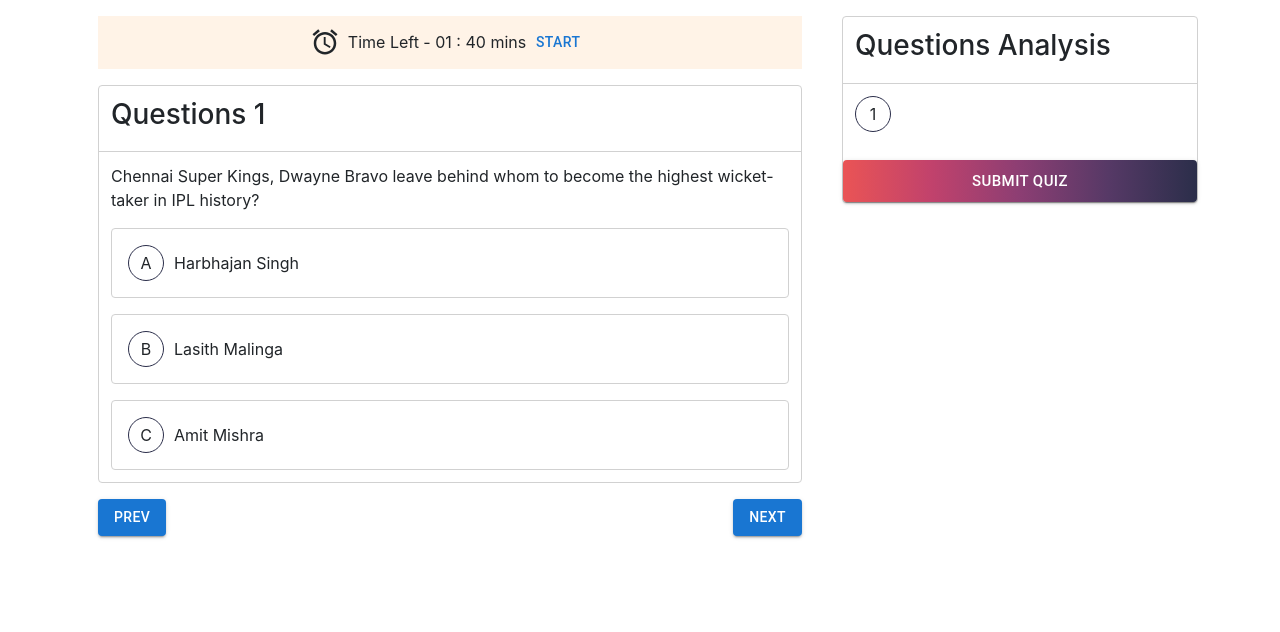
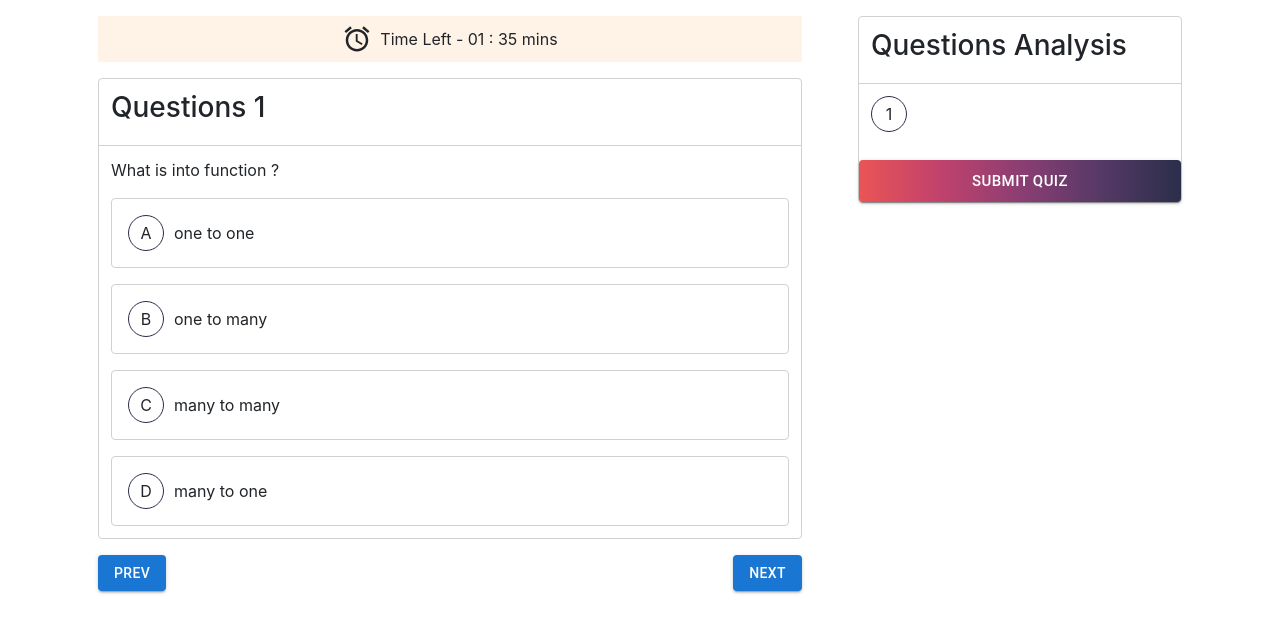
Before and after one commit to maheshkutty/quizbuddy, a React (Create React App) app: page /attemptquiz in a window 1280 px wide. Shown: the top 632 px of the page. Built offline with nearby package versions, Linux system fonts and the light colour scheme.

Commit message:
quiz timer added

```diff
--- a/src/component/AttemptQuiz.js
+++ b/src/component/AttemptQuiz.js
@@ -21,7 +21,7 @@
           <div className="col">
             <QuestionDetails />
           </div>
-          <Box
+          {/* <Box
             sx={{
               display: "flex",
               justifyContent: "space-between",
@@ -30,9 +30,9 @@
           >
             <Button variant="contained">Prev</Button>
             <Button variant="contained">Next</Button>
-          </Box>
+          </Box> */}
         </div>
-        <div className="col-4">
+        <div className="col-4 sticky-top">
           <QuestionsList />
         </div>
       </div>
--- a/src/component/Login.js
+++ b/src/component/Login.js
@@ -25,7 +25,7 @@
 
   useEffect(() => {
     if (props.userSession.uid != "") {
-      navigate("/");
+      navigate("/problems");
     }
     setLoginLoad(false);
   }, [props.userSession]);
--- a/src/component/QuestionDetails.js
+++ b/src/component/QuestionDetails.js
@@ -1,46 +1,231 @@
-import React from "react";
-import { Box } from "@mui/material";
+import React, { useEffect, useState } from "react";
+import { Box, Button } from "@mui/material";
 import "../css/questionList.css";
 
-const options = ["Harbhajan Singh", "Lasith Malinga", "Amit Mishra"];
+function QuestionDetails() {
+  const [questionDetailsData, setQuestionDetailsData] = useState([
+    {
+      qid: "1",
+      question: "What is into function ?",
+      q_type: "MCQ",
+      diff_lvl: "mid",
+      ans_id: [4],
+      show: true,
+      time: 0,
+      options: [
+        {
+          id: "1",
+          type: "text",
+          value: "one to one",
+          fileImg: "",
+          isAns: false,
+        },
+        {
+          id: "2",
+          type: "text",
+          value: "one to many",
+          fileImg: "",
+          isAns: false,
+        },
+        {
+          type: "text",
+          value: "many to many",
+          fileImg: "",
+          id: 3,
+          isAns: false,
+        },
+        {
+          type: "text",
+          value: "many to one",
+          fileImg: "",
+          id: 4,
+          isAns: false,
+        },
+      ],
+    },
+    {
+      qid: "1",
+      question: "Who am i ?",
+      q_type: "MCQ",
+      diff_lvl: "mid",
+      ans_id: [4],
+      show: false,
+      time: 0,
+      options: [
+        {
+          id: "1",
+          type: "text",
+          value: "one to one",
+          fileImg: "",
+          isAns: false,
+        },
+        {
+          id: "2",
+          type: "text",
+          value: "one to many",
+          fileImg: "",
+          isAns: false,
+        },
+        {
+          type: "text",
+          value: "many to many",
+          fileImg: "",
+          id: 3,
+          isAns: false,
+        },
+        {
+          type: "text",
+          value: "many to one",
+          fileImg: "",
+          id: 4,
+          isAns: false,
+        },
+      ],
+    },
+  ]);
 
-function QuestionDetails() {
-  const showOptions = () => {
+  const [intervalId, setIntervalId] = useState(-1);
+
+  useEffect(() => {
+    const id = setIntervalId(
+      setInterval(() => {
+        setQuestionDetailsData((prev) =>
+          prev.map((item, j) => {
+            if (j == 0) return { ...item, time: item.time + 1 };
+            else return { ...item };
+          })
+        );
+      }, 1000)
+    );
+    return () => {
+      clearTimeout(id);
+    };
+  }, []);
+
+  useEffect(() => {
+    clearTimeout(intervalId);
+  }, []);
+
+  const nextShow = (i) => {
+    const qtempdata = questionDetailsData;
+    if (i + 1 < questionDetailsData.length) {
+      clearInterval(intervalId);
+      qtempdata[i].show = false;
+      qtempdata[i + 1].show = true;
+      setIntervalId(
+        setInterval(() => {
+          setQuestionDetailsData((prev) =>
+            prev.map((item, j) => {
+              if (j == i + 1) return { ...item, time: item.time + 1 };
+              else return { ...item };
+            })
+          );
+        }, 1000)
+      );
+    }
+    setQuestionDetailsData([...qtempdata]);
+  };
+
+  const prevShow = (i) => {
+    const qtempdata = questionDetailsData;
+    if (i - 1 >= 0) {
+      clearInterval(intervalId);
+      qtempdata[i].show = false;
+      qtempdata[i - 1].show = true;
+      setIntervalId(
+        setInterval(() => {
+          setQuestionDetailsData((prev) =>
+            prev.map((item, j) => {
+              if (j == i - 1) return { ...item, time: item.time + 1 };
+              else return { ...item };
+            })
+          );
+        }, 1000)
+      );
+    }
+    setQuestionDetailsData([...qtempdata]);
+  };
+
+  const selectAns = (a, b) => {
+    const qtempdata = questionDetailsData;
+    qtempdata[a].options = qtempdata[a].options.map((item) => {
+      return { ...item, isAns: false };
+    });
+    qtempdata[a].options[b].isAns = true;
+    setQuestionDetailsData([...qtempdata]);
+  };
+
+  const showOptions = (options, j) => {
     return options.map((item, index) => {
       return (
         <Box
+          key={index}
           sx={{
             display: "flex",
             alignItems: "center",
             border: 1,
             p: 2,
-            mt:2,
+            mt: 2,
             borderColor: "#D1D1D1",
             borderRadius: 1,
+            cursor: "pointer",
           }}
+          className={item.isAns ? "selectedAns" : null}
+          onClick={() => selectAns(j, index)}
         >
-          <span className="qComponent" style={{ marginRight: "10px" }}>
+          <span
+            className={item.isAns ? "qComponent selectedAnsSpan" : "qComponent"}
+            style={{ marginRight: "10px" }}
+          >
             {String.fromCharCode(index + 65)}
           </span>
-          <span>{item}</span>
+          <span>{item.value}</span>
         </Box>
       );
     });
   };
 
   return (
-    <Box sx={{ border: 1, p: 0, borderColor: "#D1D1D1", borderRadius: 1, m:2}}>
-      <Box sx={{ borderBottom: 1, p: 1.5, borderColor: "#D1D1D1" }}>
-        <h3>Questions 1</h3>
-      </Box>
-      <Box sx={{ p: 1.5 }}>
-        <p>
-          Chennai Super Kings, Dwayne Bravo leave behind whom to become the
-          highest wicket-taker in IPL history?
-        </p>
-        {showOptions()}
-      </Box>
-    </Box>
+    <>
+      {questionDetailsData.reduce((prev, curr, i) => {
+        if (curr.show == true) {
+          let qdata = (
+            <>
+              <Box
+                key={i}
+                sx={{
+                  border: 1,
+                  p: 0,
+                  borderColor: "#D1D1D1",
+                  borderRadius: 1,
+                  m: 2,
+                }}
+              >
+                <Box sx={{ borderBottom: 1, p: 1.5, borderColor: "#D1D1D1" }}>
+                  <h3>Questions {i + 1}</h3>
+                </Box>
+                <Box sx={{ p: 1.5 }}>
+                  <p>{curr.question}</p>
+                  {showOptions(curr.options, i)}
+                </Box>
+              </Box>
+              <Box
+                sx={{ display: "flex", justifyContent: "space-between", m: 2 }}
+              >
+                <Button variant="contained" onClick={() => prevShow(i)}>
+                  Prev
+                </Button>
+                <Button variant="contained" onClick={() => nextShow(i)}>
+                  Next
+                </Button>
+              </Box>
+            </>
+          );
+          prev.push(qdata);
+        }
+        return prev;
+      }, [])}
+    </>
   );
 }
 
--- a/src/component/QuestionList.js
+++ b/src/component/QuestionList.js
@@ -6,7 +6,10 @@
 
 function QuestionsList() {
   return (
-    <Box sx={{ border: 1, p: 0, borderColor: "#D1D1D1", borderRadius: 1, mt:2, }}>
+    <Box
+      sx={{ border: 1, p: 0, borderColor: "#D1D1D1", borderRadius: 1, m: 2 }}
+      className="sticky-top"
+    >
       <Box sx={{ borderBottom: 1, p: 1.5, borderColor: "#D1D1D1" }}>
         <h3>Questions Analysis</h3>
       </Box>
--- a/src/component/TimeCounter.js
+++ b/src/component/TimeCounter.js
@@ -31,6 +31,10 @@
   componentDidMount() {
     let timeLeftVar = this.secondsToTime(this.state.seconds);
     this.setState({ time: timeLeftVar });
+    //startTimer();
+    if (this.timer == 0 && this.state.seconds > 0) {
+      this.timer = setInterval(this.countDown, 1000);
+    }
   }
 
   startTimer() {
@@ -61,15 +65,14 @@
           p: 1,
           display: "flex",
           alignItems: "center",
-          justifyContent:"center"
+          justifyContent: "center",
         }}
       >
-        <AlarmIcon sx={{ fontSize: 30, mr:1 }} />
+        <AlarmIcon sx={{ fontSize: 30, mr: 1 }} />
         <span>Time Left - 0</span>
         <span>
           {this.state.time.m} : {this.state.time.s} mins
         </span>
-        <Button onClick={this.startTimer}>Start</Button>
       </Box>
     );
   }
--- a/src/css/questionList.css
+++ b/src/css/questionList.css
@@ -1,4 +1,4 @@
-.qComponent{
+.qComponent {
     display: flex;
     align-items: center;
     justify-content: center;
@@ -8,3 +8,13 @@
     height: 36px;
     text-align: center;
 }
+
+.selectedAns {
+    color: #5e93ff;
+    border: 1em solid #5e93ff;
+}
+
+.selectedAnsSpan {
+    color: white;
+    background-color: #5e93ff;
+}
```
Also changed, not shown: src/component/utils/Loading.js (deleted, +0 -7 lines).
